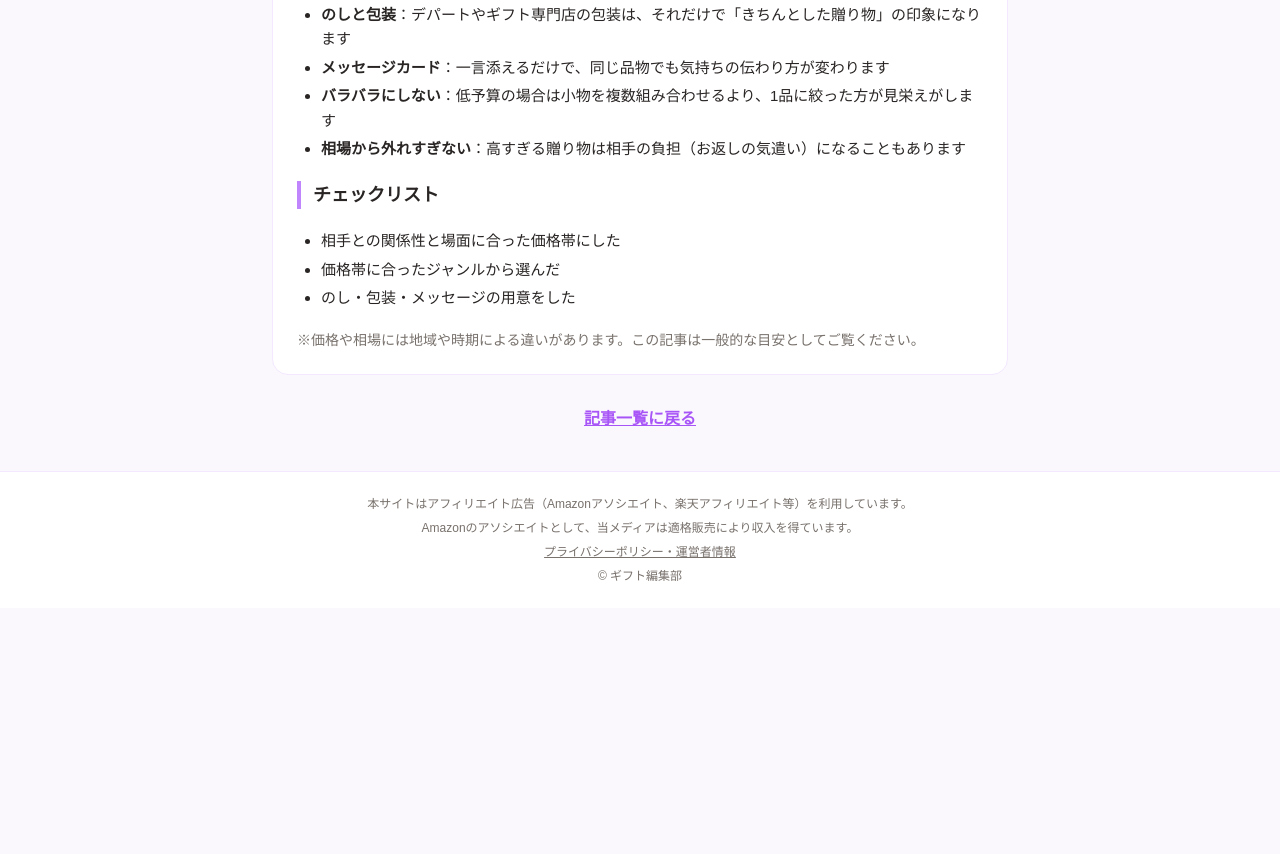
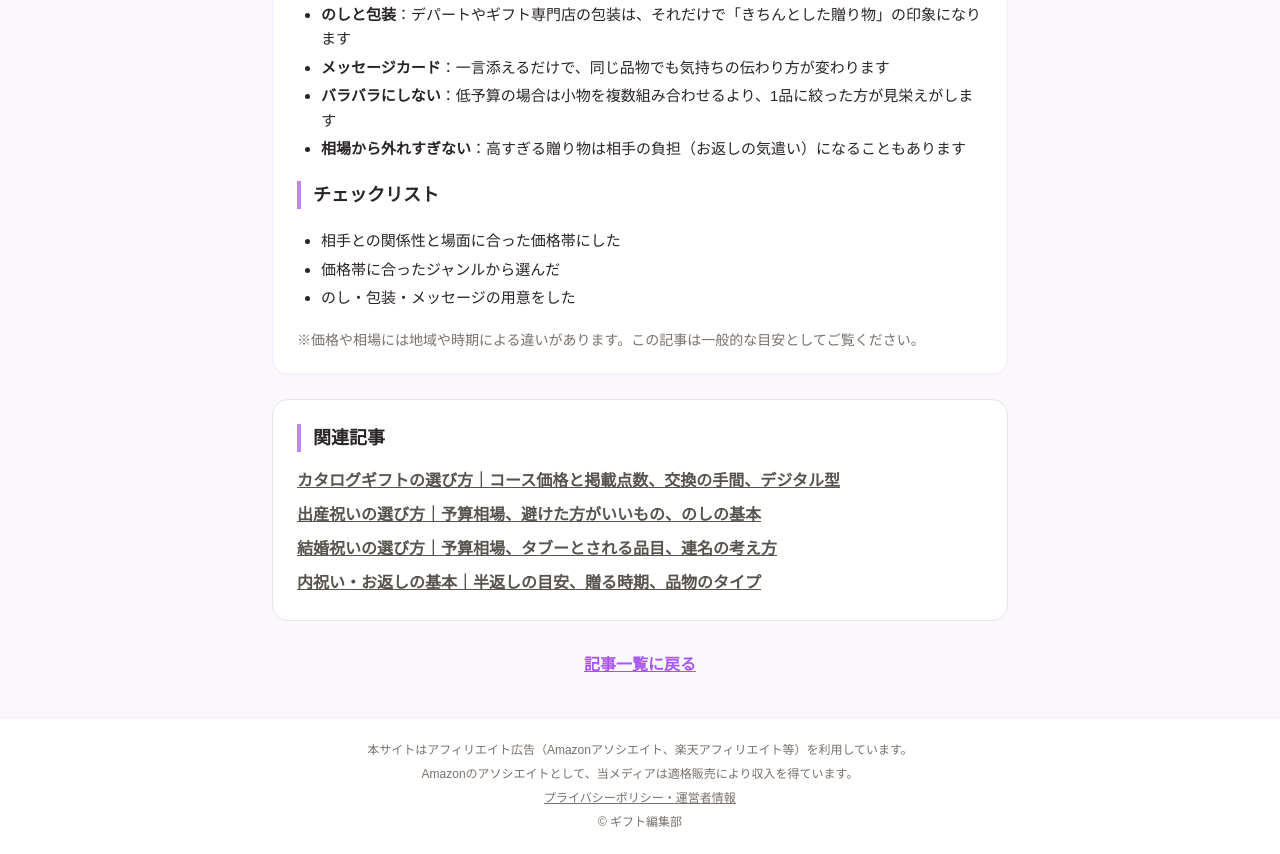
Before and after one commit to omni-labo/gift-navi, a plain HTML site: page yosan.html in a window 1280 px wide. Shown: the part 994-1848 px from the top of the page. Before the commit the page ends 1602 px from the top, so only its background shows below. Drawn offline with nearby package versions, Linux system fonts and the light colour scheme.

Commit message:
関連記事セクションを追加（サイト内リンク強化）

```diff
--- a/yosan.html
+++ b/yosan.html
@@ -68,6 +68,16 @@
     </ul>
     <p class="text-sm text-stone-500">※価格や相場には地域や時期による違いがあります。この記事は一般的な目安としてご覧ください。</p>
   </div>
+  <div class="bg-white rounded-2xl border border-stone-200 p-6 mt-6">
+    <h2 class="font-bold text-lg border-l-4 border-purple-400 pl-3">関連記事</h2>
+    <ul class="mt-4 space-y-2 leading-relaxed">
+      <li><a href="catalog.html" class="text-stone-600 font-bold underline">カタログギフトの選び方｜コース価格と掲載点数、交換の手間、デジタル型</a></li>
+      <li><a href="shussan.html" class="text-stone-600 font-bold underline">出産祝いの選び方｜予算相場、避けた方がいいもの、のしの基本</a></li>
+      <li><a href="kekkon.html" class="text-stone-600 font-bold underline">結婚祝いの選び方｜予算相場、タブーとされる品目、連名の考え方</a></li>
+      <li><a href="uchiwai.html" class="text-stone-600 font-bold underline">内祝い・お返しの基本｜半返しの目安、贈る時期、品物のタイプ</a></li>
+    </ul>
+  </div>
+
 
   <div class="mt-8 text-center">
     <a href="index.html#articles" class="text-purple-500 font-bold underline">記事一覧に戻る</a>
```
Also changed, not shown: catalog.html (+10 -0 lines), kekkon.html (+10 -0 lines), shussan.html (+10 -0 lines), uchiwai.html (+10 -0 lines).
